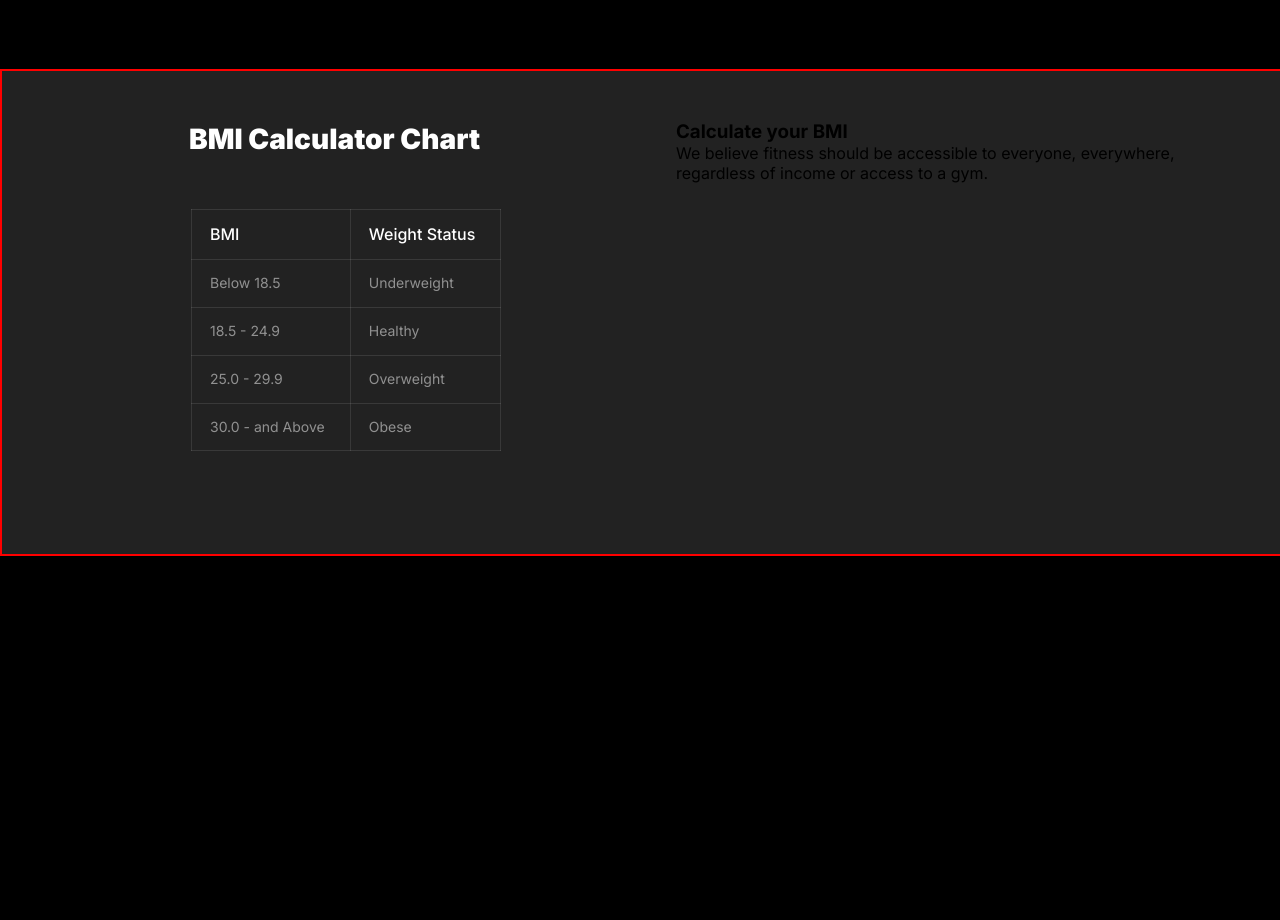
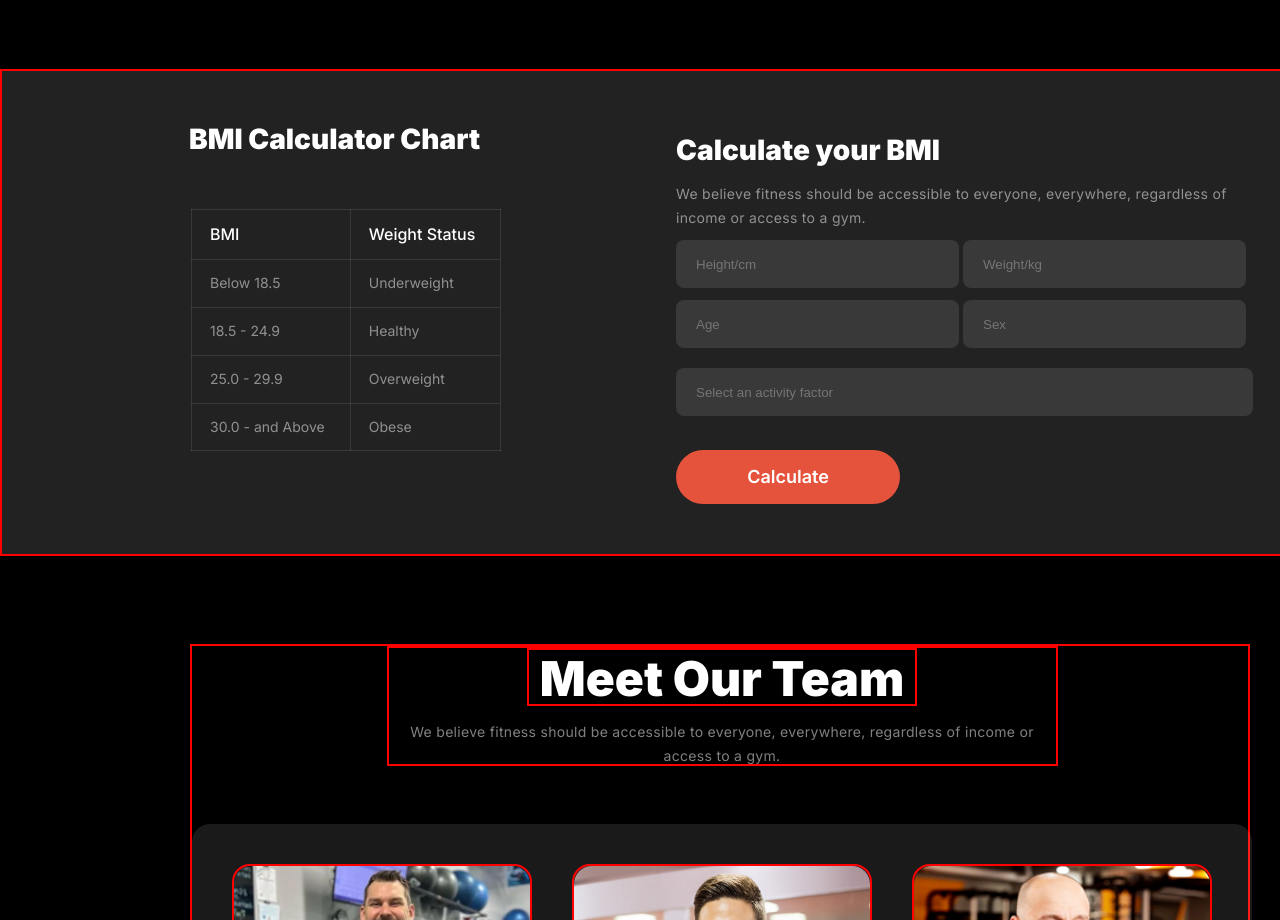
Before and after one commit to sejanur-sarkar/Assignment-2, a plain HTML site: page index.html in a window 1280 px wide. Shown: the part 2646-3566 px from the top of the page. Before the commit the page ends 3202 px from the top, so only its background shows below. Drawn offline with Linux system fonts and the light colour scheme.

Commit message:
added the last code

```diff
--- a/index.html
+++ b/index.html
@@ -150,17 +150,56 @@
                 </table>
             </div>
             <div class="input-box">
-                <div>
-                    <h3>Calculate your BMI</h3>
-                    <p>We believe fitness should be accessible to everyone, everywhere, regardless of income or access to a gym. </p>
+                <div class="input-box-text">
+                    <h3 class="input-box-ti">Calculate your BMI</h3>
+                    <p class="input-box-p">We believe fitness should be accessible to everyone, everywhere, regardless
+                        of income or access to a gym. </p>
+                </div>
+                <div class="gap">
+                    <input class="input-2" placeholder="Height/cm" type="text">
+                    <input class="input-2" placeholder="Weight/kg" type="text"><br>
+                    <div class="gap-2">
+                        <input class="input-2" placeholder="Age" type="text">
+                        <input class="input-2" placeholder="Sex" type="text">
+                    </div>
+                    <br>
+                    <input class="input-3" placeholder="Select an activity factor" type="text">
                 </div>
                 <div>
-
+                    <button class="button-1">Calculate</button>
                 </div>
-                <div></div>
+            </div>
+        </section>
+        <section>
+            <div class="team">
+                <div class="team-text">
+                    <h3 class="team-ti">Meet Our Team</h3>
+                    <p class="team-p">We believe fitness should be accessible to everyone, everywhere, regardless of income or access to a gym.</p>
+                </div>
+                <div class="team-img">
+                    <!-- <div class="copy-1">Jerome Bell</div>
+                    <div class="copy-2">Cameron Willi</div>
+                    <div class="copy-3">Darrell Steward</div>
+                    <div class="copy-4">Dianne Russell</div>
+                    <div class="copy-5">Cody Fishet</div>
+                    <div class="copy-6">Theresa WebbS</div> -->
+                    <div class="img-1"> <img class="img-10" src="images/trainer1.png" alt=""></div>
+                    <div class="img-2 "><img class="img-10" src="images/trainer2.png" alt=""></div>
+                    <div class="img-3"><img class="img-10" src="images/trainer3.png" alt=""></div>
+                    <div class="img-4"><img class="img-10" src="images/trainer4.png" alt=""></div>
+                    <div class="img-5"><img class="img-10" src="images/trainer5.png" alt=""></div>
+                    <div class="img-6"><img class="img-10" src="images/trainer6.png" alt=""></div>
+                </div>
             </div>
         </section>
     </main>
+    <footer>
+        <div class="footer">
+            <div></div>
+            <div></div>
+            <div></div>
+        </div>
+    </footer>
 </body>
 
 </html>
--- a/style/style.css
+++ b/style/style.css
@@ -575,7 +575,151 @@ table {
     height: 386px;
     left: 674px;
     top: 49px;
+}
 
-
+.input-box-text {
+    position: static;
+    width: 577px;
+    height: 96px;
 
 }
+
+.input-box-ti {
+    color: rgb(255, 255, 255);
+    font-family: Inter;
+    font-size: 28px;
+    font-weight: 900;
+    line-height: 120%;
+    letter-spacing: 0%;
+    text-align: left;
+    margin: 14px 0px;
+}
+
+.input-box-p {
+    color: rgba(255, 255, 255, 0.5);
+    font-family: Inter;
+    font-size: 14px;
+    font-weight: 400;
+    line-height: 24px;
+    letter-spacing: 0.3px;
+    text-align: left;
+    margin: 14px 0px;
+}
+
+.input-2 {
+
+    width: 282.5px;
+    height: 48px;
+    gap: 10;
+    padding: 12px 40px 12px 20px;
+    border-radius: 8px;
+    background: rgba(255, 255, 255, 0.1);
+    border: none;
+
+}
+
+.gap {
+    gap: 12px;
+    margin-top: 10px;
+}
+
+.gap-2 {
+    margin-top: 12px;
+}
+
+.input-3 {
+    width: 577px;
+    height: 48px;
+    padding: 12px 20px 12px 20px;
+    border-radius: 8px;
+    background: rgba(255, 255, 255, 0.1);
+    border: none;
+    margin-bottom: 34px;
+}
+
+/* team */
+.team {
+    position: absolute;
+    width: 1060px;
+    height: 782px;
+    top: 3290px;
+    border: 2px solid red;
+    margin: 0 190px;
+}
+
+.team-text {
+    width: 671px;
+    height: 120px;
+    border: 2px solid red;
+    margin: 0 194.5px;
+    bottom: 58px;
+    display: flex;
+    flex-direction: column;
+    justify-content: flex-start;
+    align-items: center;
+    gap: 14;
+}
+
+.team-ti {
+    width: 390px;
+    height: 58px;
+    color: rgb(255, 255, 255);
+    font-family: Inter;
+    font-size: 48px;
+    font-weight: 900;
+    line-height: 120%;
+    letter-spacing: 0%;
+    text-align: center;
+    border: 2px solid red;
+}
+
+.team-p {
+    color: rgba(255, 255, 255, 0.5);
+    font-family: Inter;
+    font-size: 14px;
+    font-weight: 400;
+    line-height: 24px;
+    letter-spacing: 0.3px;
+    text-align: center;
+    margin: 14px 0px;
+}
+
+.team-img {
+    width: 1060px;
+    height: 660px;
+    border-radius: 18px;
+    background: rgba(255, 255, 255, 0.1);
+    margin-top: 58px;
+    display: flex;
+    flex-wrap: wrap;
+    padding: 20px;
+
+}
+
+.img-1,
+.img-2,
+.img-3,
+.img-4,
+.img-5,
+.img-6 {
+    position: static;
+    width: 326.67px;
+    height: 272px;
+    border: 2px solid red;
+    margin: 20px 20px;
+    flex: 1 1 25%;
+    justify-content: center;
+    align-items: center;
+    text-align: center;
+    box-sizing: border-box;
+    border-radius: 18px;
+    background: rgba(0, 0, 0, 0.2), url(image);
+}
+
+.img-10 {
+    /* background-image: url(../images/trainer1.png); */
+    width: 100%;
+    height: 100%;
+    border-radius: 18px;
+    background: rgba(0, 0, 0, 0.2), url(image);
+}
```
